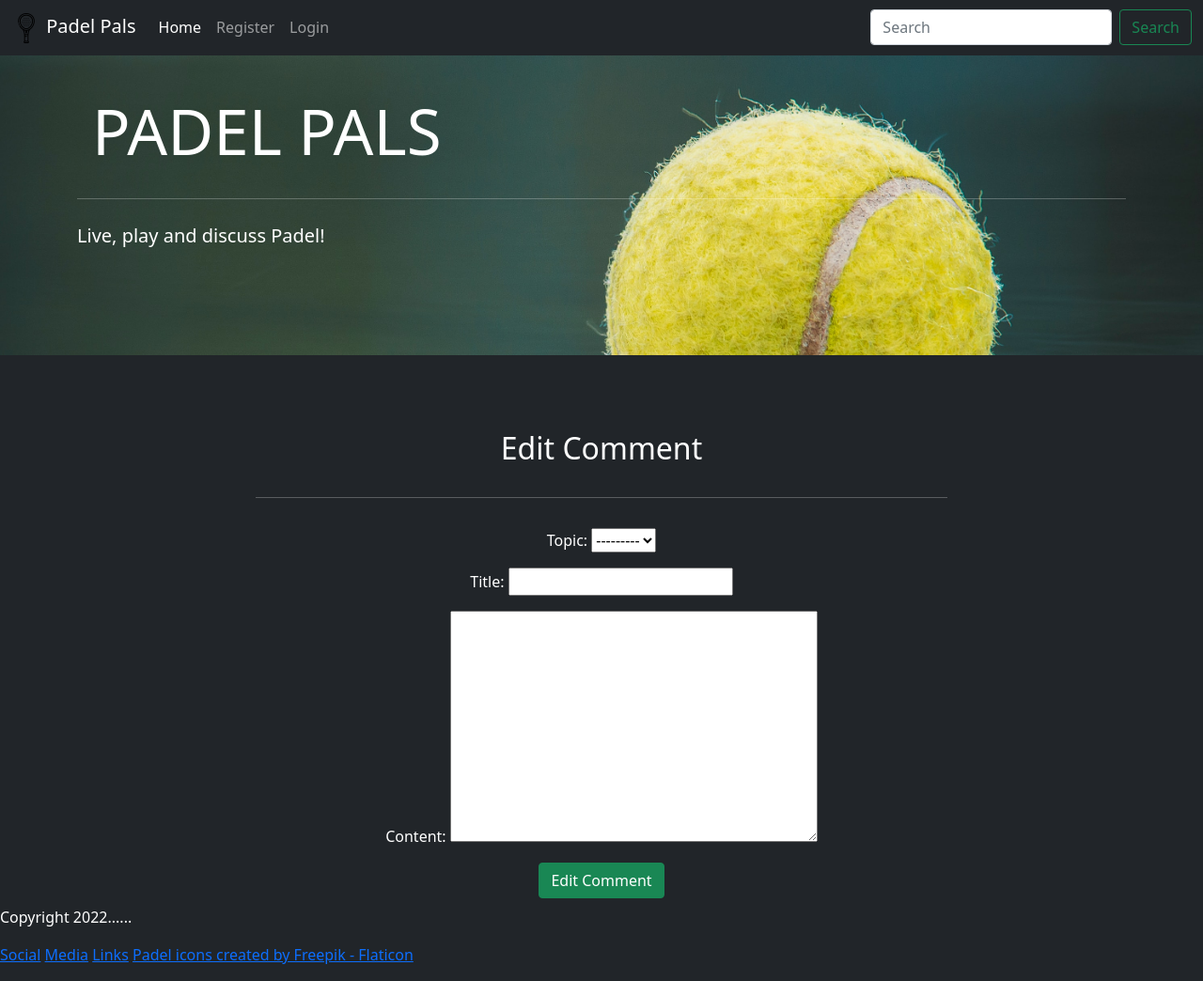
After one commit to Monika-81/padel-pals, a Django app: template templates/edit_comment.html in a window 1280 px wide. The commit adds this page. Shown: the whole page at 94% size. Run offline with Django 3.2, Linux system fonts and the light colour scheme; the template is opened without the code that fills it: values that come from a table or form of the project are taken from there, others are empty.

Commit message:
Add function to edit comment. Add more style. Make jumbotron to a link.

```diff
--- a/forums/models.py
+++ b/forums/models.py
@@ -54,3 +54,6 @@ class Comments(models.Model):
 
     def number_of_likes(self):
         return self.likes.count()
+
+    def get_absolute_url(self):
+        return reverse('post_display', args=[self.post.slug])
--- a/forums/urls.py
+++ b/forums/urls.py
@@ -5,9 +5,10 @@ from . import views
 urlpatterns = [
     path('', views.TopicList.as_view(), name='home'),
     path('topic/<str:topic>', views.TopicDisplay.as_view(), name='topic_display'),
-    path('post/<slug:slug>/', views.PostDisplay.as_view(), name="post_display"),
+    path('post/<slug:slug>', views.PostDisplay.as_view(), name="post_display"),
     path('post/like/<slug:slug>', views.PostLike.as_view(), name='post_like'),
     path('post/add_post', views.AddPost.as_view(), name='add_post'),
     path('post/edit_post/<slug:slug>', views.EditPost.as_view(), name='edit_post'),
     path('post/delete_post/<slug:slug>', views.delete, name='delete_post'),
+    path('post/edit_comment/<int:pk>', views.EditComment.as_view(), name='edit_comment'),
 ]
--- a/static/css/style.css
+++ b/static/css/style.css
@@ -17,14 +17,24 @@ body {
   padding-bottom: 6rem;
 }
 
+#jumbotron-link {
+  color: white;
+  font-size: larger;
+  text-decoration: none;
+}
+
 h2 {
   color: white;
   text-align: center;
   margin: 2rem;
 }
 
+.card {
+  border: #198754 solid 3px;
+}
 
-.topic-nav a {
+
+.topic-nav a, .btn-add a {
   color: white;
   font-size: larger;
   text-decoration: none;
--- a/templates/base.html
+++ b/templates/base.html
@@ -38,7 +38,7 @@
                 <div class="collapse navbar-collapse" id="navbarNav">
                     <ul class="navbar-nav me-auto mb-2 mb-lg-0">
                         <li class="nav-item">
-                            <a class="nav-link active" aria-current="page" href="{% url 'home' %}">Home</a>
+                            <a class="nav-link active" aria-current="page" aria-label="Go to home page" href="{% url 'home' %}">Home</a>
                         </li>
                         {% if user.is_authenticated %}
                         <li class="nav-item">
@@ -65,7 +65,7 @@
         <section class="hero-image">
             <div class="jumbotron-fluid">
                 <div class="container">
-                    <h1 class="display-4">PADEL PALS</h1>
+                    <h1 class="display-4"><a class="nav-link" id="jumbotron-link" href="{% url 'home' %}" aria-label="Go to home page">PADEL PALS</a></h1>
                     <hr class="my-4">
                     <p class="lead">Live, play and discuss Padel!</p>
                 </div>
--- /dev/null
+++ b/templates/edit_comment.html
@@ -0,0 +1,22 @@
+{% extends "base.html" %}
+{% block content %}
+
+<div class="container">
+   <div class="row">
+      <div class="col-8 offset-2 text-center mt-5">
+         <h2>Edit Comment</h2>
+         <hr>
+      </div>
+   </div>
+   <div class="row">
+      <div class="col-8 mt-3 offset-2 text-center">
+         <form method="post">
+            {% csrf_token %}
+            {{ form.as_p}}
+            <button class="btn btn-success right mb-2" type="submit">Edit Comment</button>
+         </form>
+      </div>
+   </div>
+</div>
+
+{%endblock%}
--- a/templates/index.html
+++ b/templates/index.html
@@ -8,16 +8,16 @@
         {% if forloop.counter <= 4 %}
         <div class="card recent-card border-success text-center bg-dark">
             <a href="{% url 'post_display' post.slug %}">
-                <h5 class="card-header dark-font bg-success">
+                <h5 class="card-header text-white">
                     <strong>{{ post.title }}</strong>
                     <br>
                     <small>{{ post.topic }}</small>
                 </h5>
-                <div class="card-body bg-custom  text-white">
+                <div class="card-body bg-custom text-white">
                     <p class="card-text">{{ post.content }}</p>
                     <p class="card-text"><small class="text-muted">Author: {{ post.generator }}</small></p>
                 </div>
-                <div class="card-footer text-muted">
+                <div class="card-footer bg-custom">
                     <p class="card-text"><small class="text-muted">On: {{ post.created_date }}
                         <i class="far fa-heart"></i> {{ post.number_of_likes }}</small>
                     </p>
--- a/templates/thread.html
+++ b/templates/thread.html
@@ -115,6 +115,9 @@
                     </p>
                     {{ comment.content | linebreaks }}
                 </div>
+                    {% if user.is_authenticated and user == comment.generator %}
+                    <a href="{% url 'edit_comment' comment.id %}" class="btn-sm btn-success ">Edit</a>
+                    {% endif %}
                 {% endfor %}
             </div>
         </div>
--- a/templates/topic.html
+++ b/templates/topic.html
@@ -10,7 +10,9 @@
             <div class="row">
                 <div class="col-2 mx-auto text-center mt-5">
                     <div class="btn d-inline-block main-btn">
-                        <a href="{% url 'add_post' %}">Add Post</a>
+                        <button type="button" class="btn btn-outline-success btn-add">
+                            <a href="{% url 'add_post' %}">Add Post</a>
+                        </button>
                     </div>
                 </div>
             </div>
```
Also changed, not shown: forums/views.py (+14 -0 lines).
